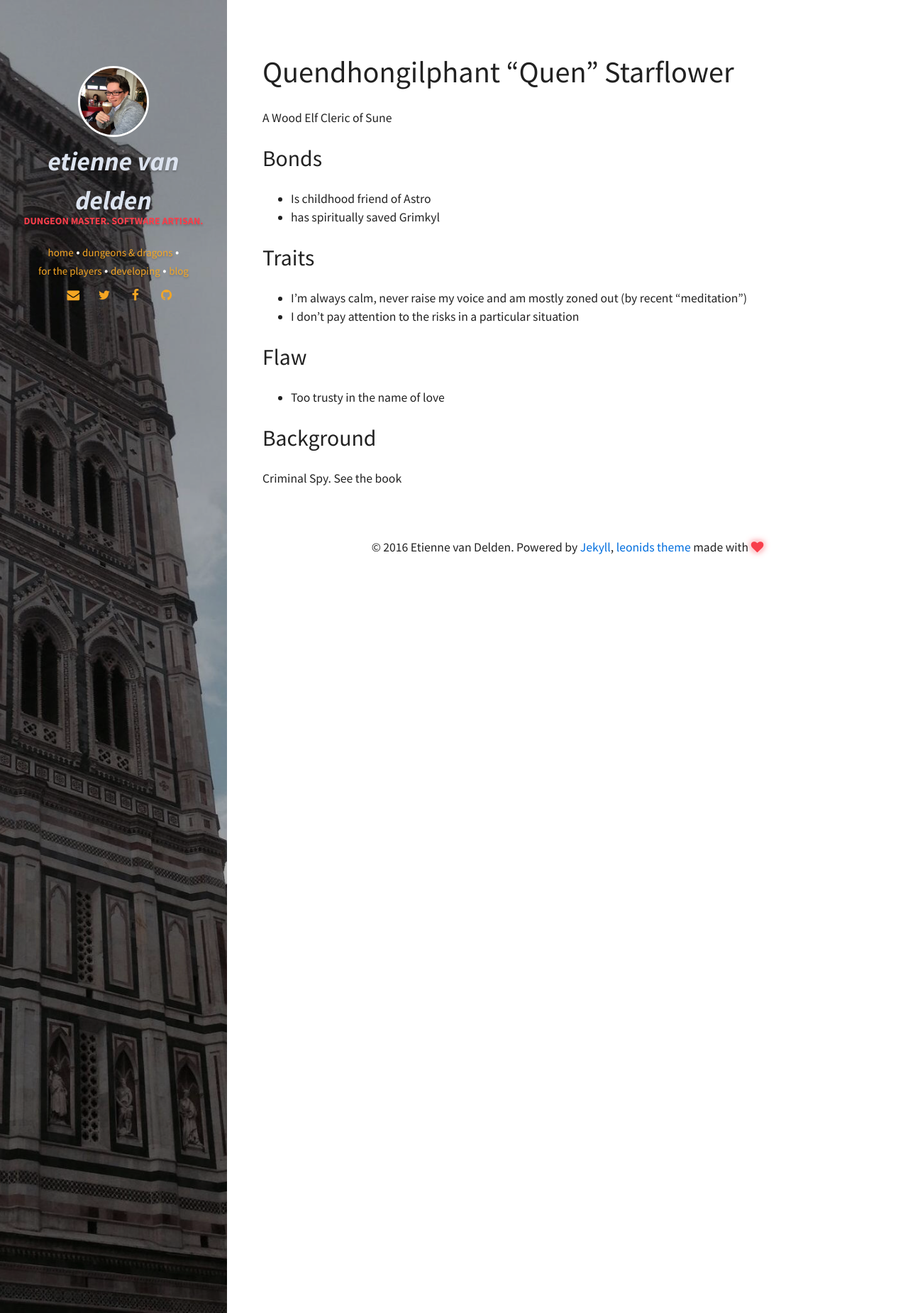
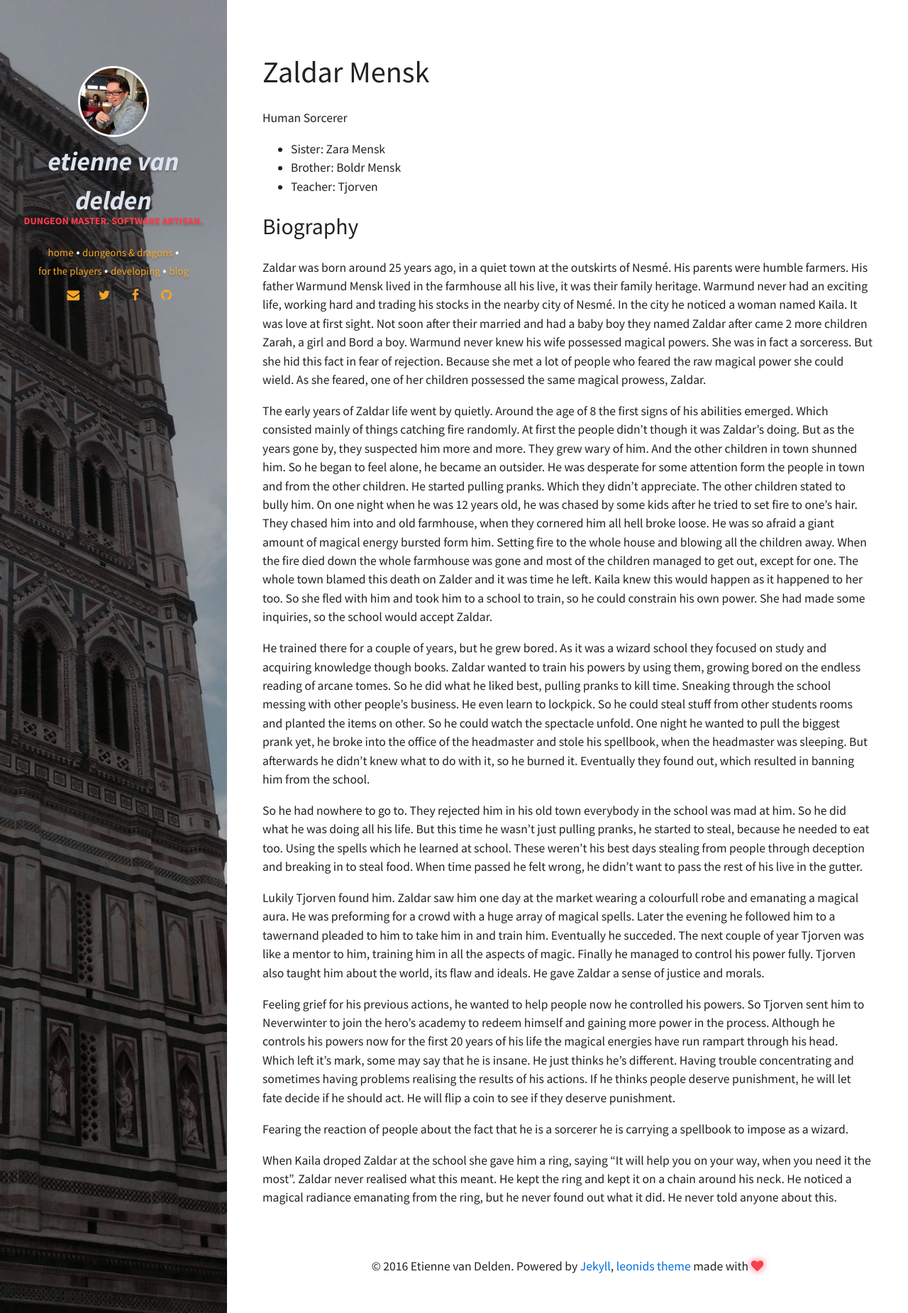
Before and after one commit to eirvandelden/eirvandelden.github.io, a Jekyll site: the page built from for-the-players/pcs/zaldar.md, in a window 1280 px wide. Shown: the whole page at 71% size. Built offline with Jekyll 4.4.1, drawn with Linux system fonts in a browser that asks for light colours.

Commit message:
Also add some of the Saturday players

```diff
--- a/for-the-players/pcs/zaldar.md
+++ b/for-the-players/pcs/zaldar.md
@@ -1,27 +1,32 @@
 ---
 layout: two-col
-title: "Quendhongilphant 'Quen' Starflower"
+title: "Zaldar Mensk"
 categories: dungeons-and-dragons
 ---
 
-# Quendhongilphant "Quen" Starflower
+# Zaldar Mensk
 
-A Wood Elf Cleric of Sune
+Human Sorcerer
 
-## Bonds
+* Sister: Zara Mensk
+* Brother: Boldr Mensk
+* Teacher: Tjorven
 
-* Is childhood friend of Astro
-* has spiritually saved Grimkyl
+## Biography
 
-## Traits
+Zaldar was born around 25 years ago, in a quiet town at the outskirts of Nesmé. His parents were humble farmers. His father Warmund Mensk lived in the farmhouse all his live, it was their family heritage. Warmund never had an exciting life, working hard and trading his stocks in the nearby city of Nesmé. In the city he noticed a woman named Kaila. It was love at first sight. Not soon after their married and had a baby boy they named Zaldar after came 2 more children Zarah, a girl and Bord a boy. Warmund never knew his wife possessed magical powers. She was in fact a sorceress. But she hid this fact in fear of rejection. Because she met a lot of people who feared the raw magical power she could wield. As she feared, one of her children possessed the same magical prowess, Zaldar.
 
-* I’m always calm, never raise my voice and am mostly zoned out (by recent “meditation”)
-* I don’t pay attention to the risks in a particular situation
+The early years of Zaldar life went by quietly. Around the age of 8 the first signs of his abilities emerged. Which consisted mainly of things catching fire randomly. At first the people didn’t though it was Zaldar’s doing. But as the years gone by, they suspected him more and more. They grew wary of him. And the other children in town shunned him. So he began to feel alone, he became an outsider. He was desperate for some attention form the people in town and from the other children. He started pulling pranks. Which they didn’t appreciate. The other children stated to bully him. On one night when he was 12 years old, he was chased by some kids after he tried to set fire to one’s hair. They chased him into and old farmhouse, when they cornered him all hell broke loose. He was so afraid a giant amount of magical energy bursted form him. Setting fire to the whole house and blowing all the children away. When the fire died down the whole farmhouse was gone and most of the children managed to get out, except for one. The whole town blamed this death on Zalder and it was time he left. Kaila knew this would happen as it happened to her too. So she fled with him and took him to a school to train, so he could constrain his own power. She had made some inquiries, so the school would accept Zaldar.
 
-## Flaw
+He trained there for a couple of years, but he grew bored. As it was a wizard school they focused on study and acquiring knowledge though books. Zaldar wanted to train his powers by using them, growing bored on the endless reading of arcane tomes. So he did what he liked best, pulling pranks to kill time. Sneaking through the school messing with other people’s business. He even learn to lockpick. So he could steal stuff from other students rooms and planted the items on other. So he could watch the spectacle unfold. One night he wanted to pull the biggest prank yet, he broke into the office of the headmaster and stole his spellbook, when the headmaster was sleeping. But afterwards he didn’t knew what to do with it, so he burned it. Eventually they found out, which resulted in banning him from the school.
 
-* Too trusty in the name of love
+So he had nowhere to go to. They rejected him in his old town everybody in the school was mad at him. So he did what he was doing all his life. But this time he wasn’t just pulling pranks, he started to steal, because he needed to eat too. Using the spells which he learned at school. These weren’t his best days stealing from people through deception and breaking in to steal food. When time passed he felt wrong, he didn’t want to pass the rest of his live in the gutter.
 
-## Background
+Lukily Tjorven found him. Zaldar saw him one day at the market wearing a colourfull robe and emanating a magical aura. He was preforming for a crowd with a huge array of magical spells. Later the evening he followed him to a tawernand pleaded to him to take him in and train him. Eventually he succeded. The next couple of year Tjorven was like a mentor to him, training him in all the aspects of magic. Finally he managed to control his power fully. Tjorven also taught him about the world, its flaw and ideals. He gave Zaldar a sense of justice and morals.
 
-Criminal Spy. See the book
+Feeling grief for his previous actions, he wanted to help people now he controlled his powers. So Tjorven sent him to Neverwinter to join the hero’s academy to redeem himself and gaining more power in the process.
+Although he controls his powers now for the first 20 years of his life the magical energies have run rampart through his head. Which left it’s mark, some may say that he is insane. He just thinks he’s different. Having trouble concentrating and sometimes having problems realising the results of his actions. If he thinks people deserve punishment, he will let fate decide if he should act. He will flip a coin to see if they deserve punishment.
+
+Fearing the reaction of people about the fact that he is a sorcerer he is carrying a spellbook to  impose as a wizard.
+
+When Kaila droped Zaldar at the school she gave him a ring, saying “It will help you on your way, when you need it the most”. Zaldar never realised what this meant. He kept the ring and kept it on a chain around his neck. He noticed a magical radiance emanating from the ring, but he never found out what it did. He never told anyone about this.
```
Also changed, not shown: for-the-players/index.md (+2 -2 lines), for-the-players/pcs/quinthia.md (+3 -21 lines).
